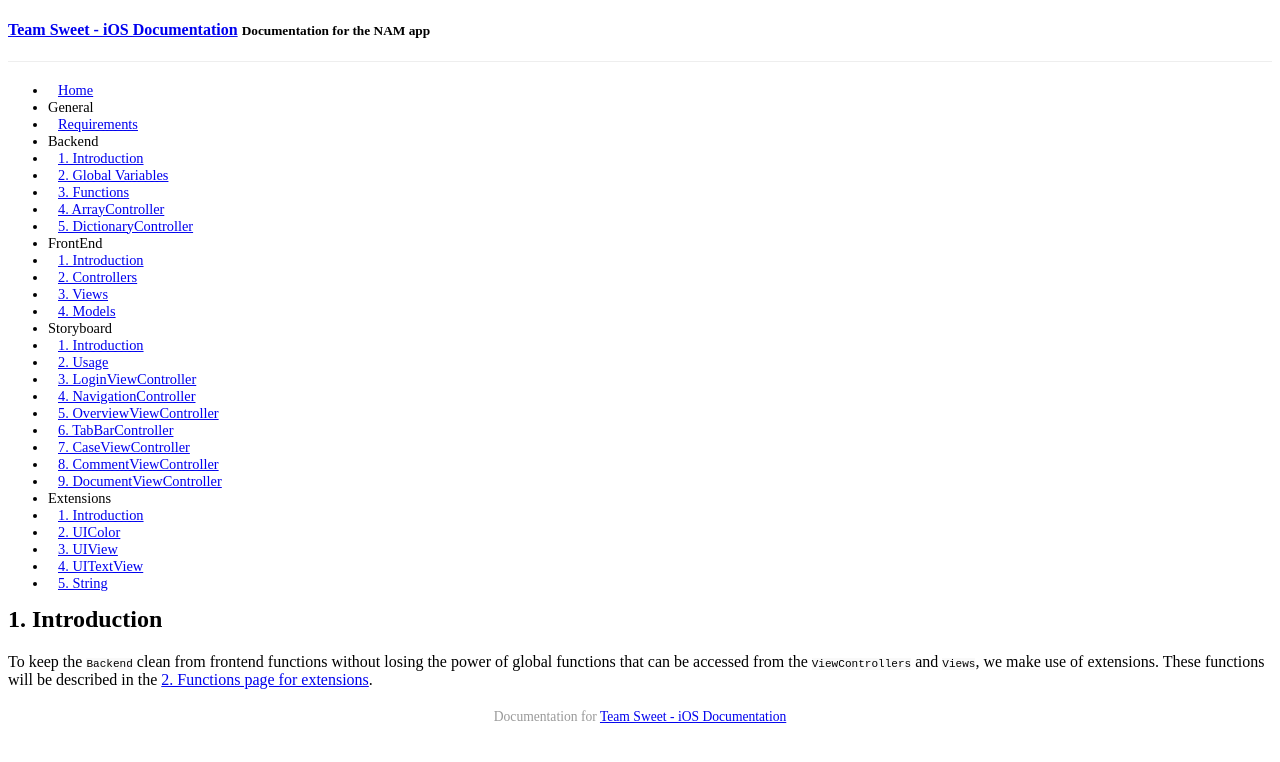
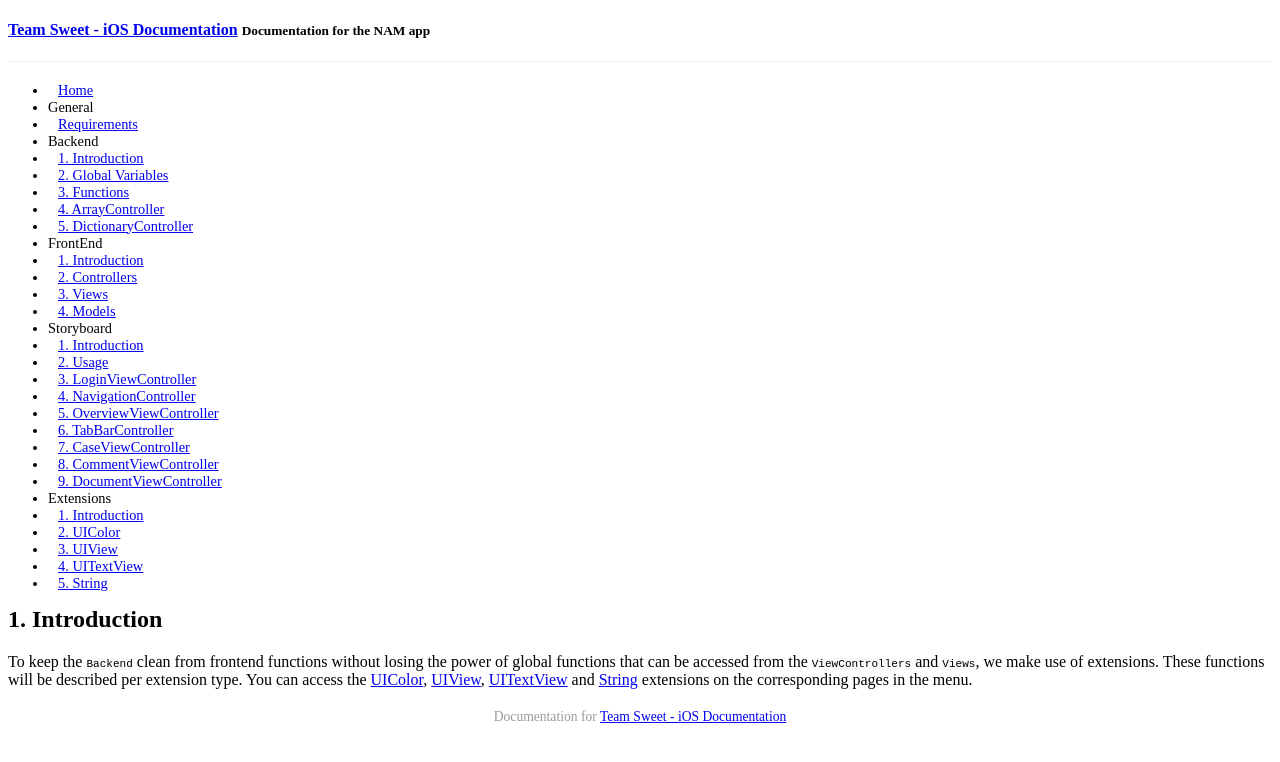
Before and after one commit to Aspoz/Sweet-iOS-Docs, a Jekyll site: the page built from _posts/2015-01-12-extensions-introduction.md, in a window 1280 px wide. Shown: the top 762 px of the page. Built offline with Jekyll 4.4.1, drawn with Linux system fonts in a browser that asks for light colours; Markdown is read by kramdown in place of the engine named in the settings; a style sheet for code colours, icons or effects is not loaded.

Commit message:
Change ext introduction to match deleted functions

```diff
--- a/_posts/2015-01-12-extensions-introduction.md
+++ b/_posts/2015-01-12-extensions-introduction.md
@@ -5,4 +5,4 @@ category: ext
 date: 2015-01-12 16:36:29
 ---
 
-To keep the `Backend` clean from frontend functions without losing the power of global functions that can be accessed from the `ViewControllers` and `Views`, we make use of extensions. These functions will be described in the [2. Functions page for extensions](extensions-functions.html).
+To keep the `Backend` clean from frontend functions without losing the power of global functions that can be accessed from the `ViewControllers` and `Views`, we make use of extensions. These functions will be described per extension type. You can access the [UIColor](extensions-uicolor.html), [UIView](extensions-uiview.html), [UITextView](extensions-uitextview.html) and [String](extensions-string.html) extensions on the corresponding pages in the menu.
```
